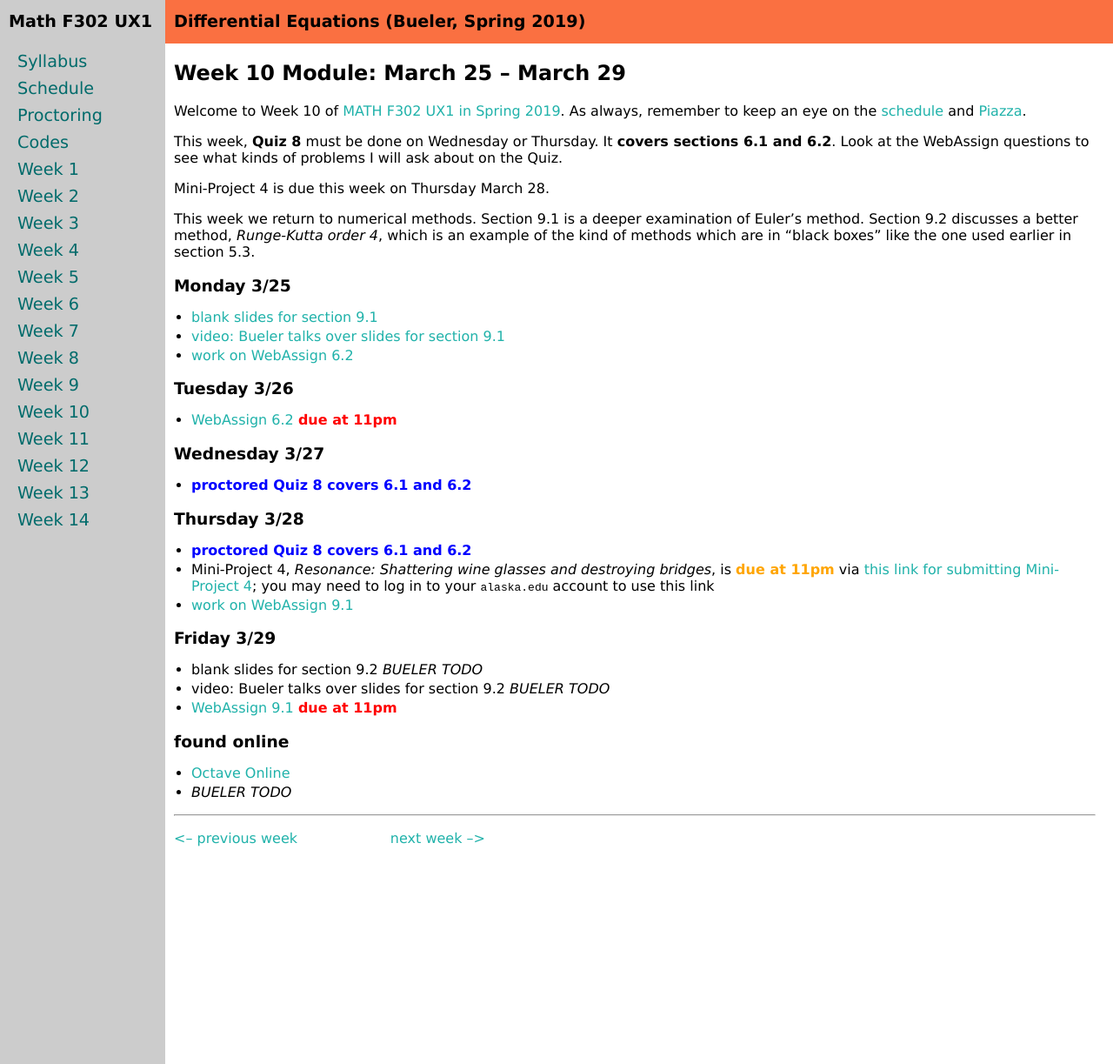
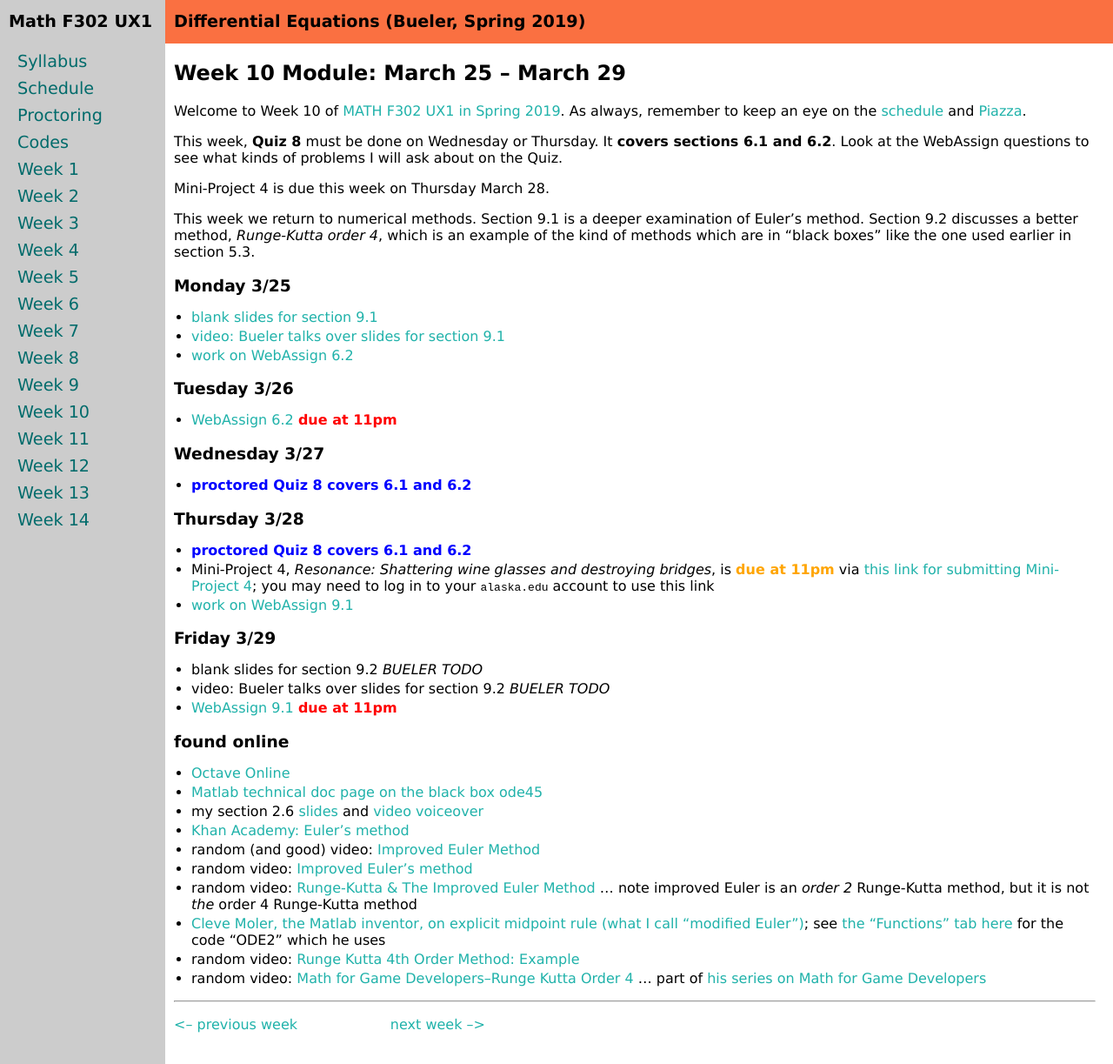
Before and after one commit to bueler/math302, a Jekyll site: the page built from week10.md, in a window 1280 px wide and 1223 px high. Shown: the whole window at 87% size. Built offline with Jekyll 4.4.1, drawn with Linux system fonts in a browser that asks for light colours.

Commit message:
links found online

```diff
--- a/week10.md
+++ b/week10.md
@@ -36,7 +36,15 @@ This week we return to numerical methods.  Section 9.1 is a deeper examination o
 
 ### found online
 * [Octave Online](https://octave-online.net/)
-* _BUELER TODO_
+* [Matlab technical doc page on the black box ode45](https://www.mathworks.com/help/matlab/ref/ode45.html)
+* my section 2.6 [slides](assets/slides/2-6.pdf) and [video voiceover](https://drive.explaineverything.com/thecode/LKSLJBU)
+* [Khan Academy: Euler's method](https://www.khanacademy.org/math/ap-calculus-bc/bc-differential-equations-new/bc-7-5/v/eulers-method)
+* random (and good) video: [Improved Euler Method](https://www.youtube.com/watch?v=A5ObpYPADPQ)
+* random video: [Improved Euler's method](https://www.youtube.com/watch?v=BdzV83JTOyA)
+* random video: [Runge-Kutta & The Improved Euler Method](https://vimeo.com/181401615)  ... note improved Euler is an _order 2_ Runge-Kutta method, but it is not _the_ order 4 Runge-Kutta method
+* [Cleve Moler, the Matlab inventor, on explicit midpoint rule (what I call "modified Euler")](https://www.mathworks.com/videos/solving-odes-in-matlab-2-midpoint-method-ode2-117527.html); see [the "Functions" tab here](https://www.mathworks.com/matlabcentral/fileexchange/54611-solving-odes-in-matlab) for the code "ODE2" which he uses
+* random video: [Runge Kutta 4th Order Method: Example](https://www.youtube.com/watch?v=AT7Olelic8U)
+* random video: [Math for Game Developers--Runge Kutta Order 4](https://www.youtube.com/watch?v=hGCP6I2WisM) ... part of [his series on Math for Game Developers](https://www.youtube.com/user/BSVino)
 
 <hr>
 <a align="left" href="week9">\<-- previous week</a>  &nbsp; &nbsp; &nbsp; &nbsp; &nbsp; &nbsp; &nbsp; &nbsp; &nbsp; &nbsp; <a align="right" href="week11">next week --\></a>
```
